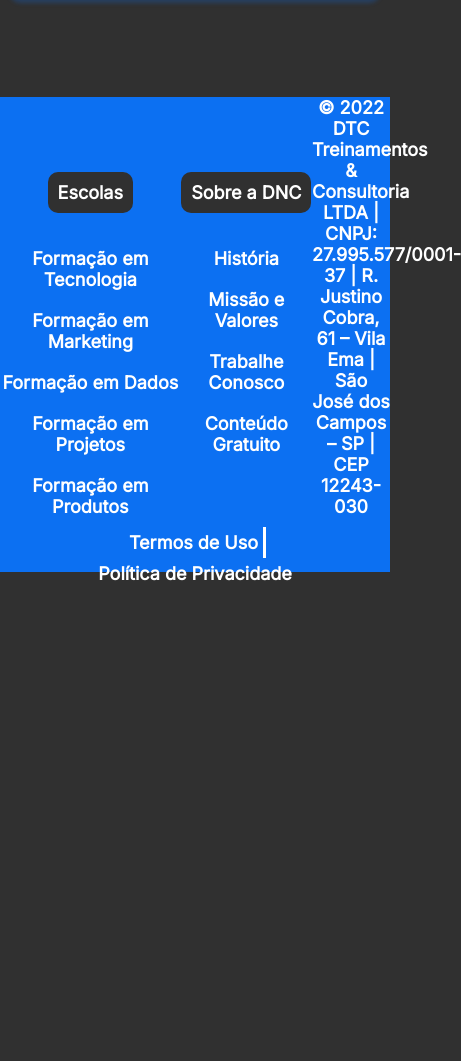
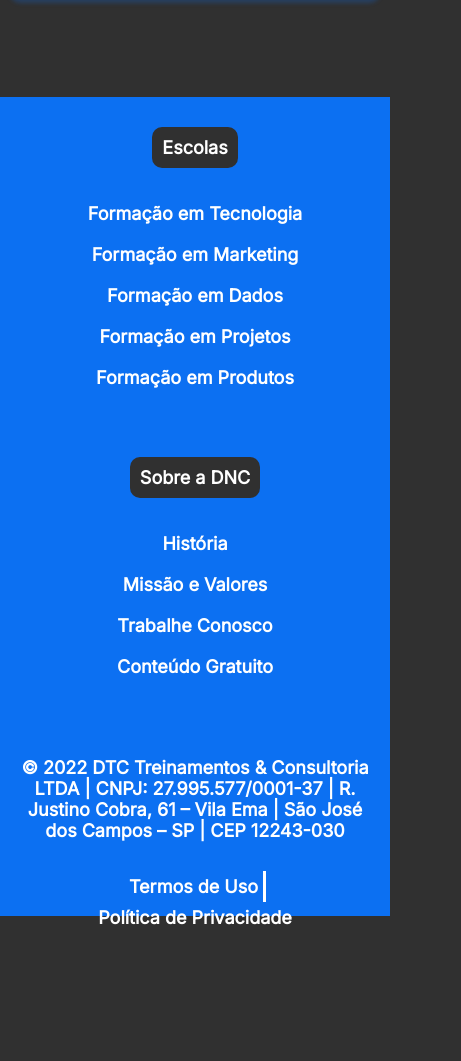
Before and after one commit to FranccoL/Bootcamp-DNC, a plain HTML site: page index.html in a window 390 px wide. Shown: the part 1690-2751 px from the top of the page, 461 px wide, since content can reach past the window. Before the commit the page ends 2547 px from the top, so only its background shows below. Drawn offline with Linux system fonts and the light colour scheme; a web font is replaced by a local one.

Commit message:
Adicionando media query no footer

```diff
--- a/estilo.css
+++ b/estilo.css
@@ -270,4 +270,13 @@ footer .linha2 a:hover{
     .checkbox-itens{
         font-size: 17px;
     }
+    /*footer*/
+
+    footer .linha1{
+        flex-direction: column;
+    }
+    footer .endereco{
+        width: 95%;
+        margin-bottom: 20px;
+    }
 }
```
